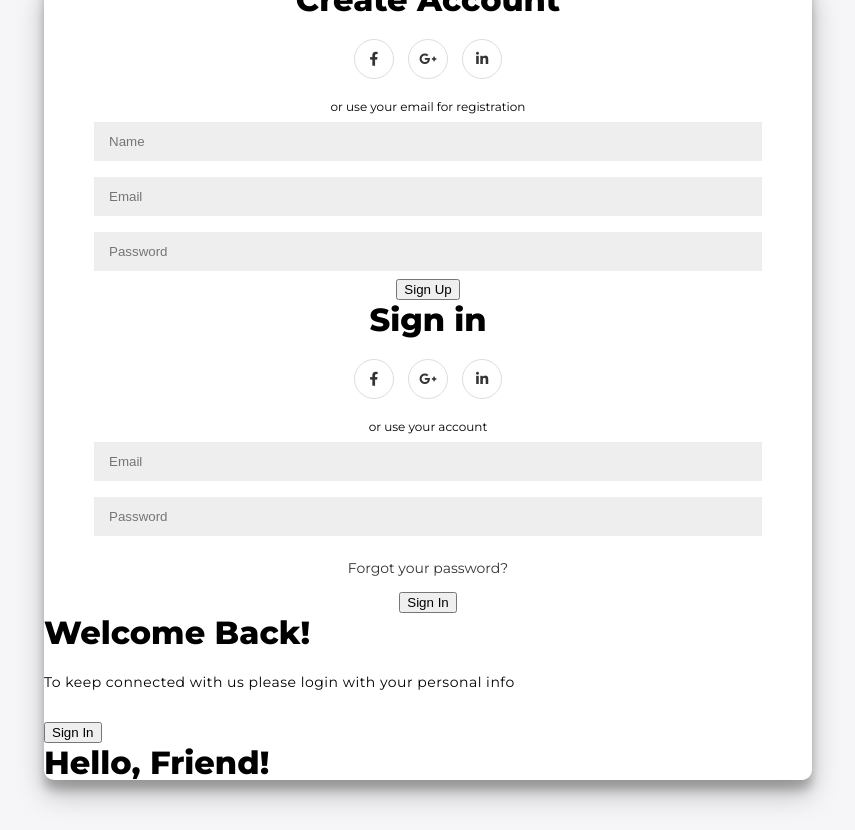
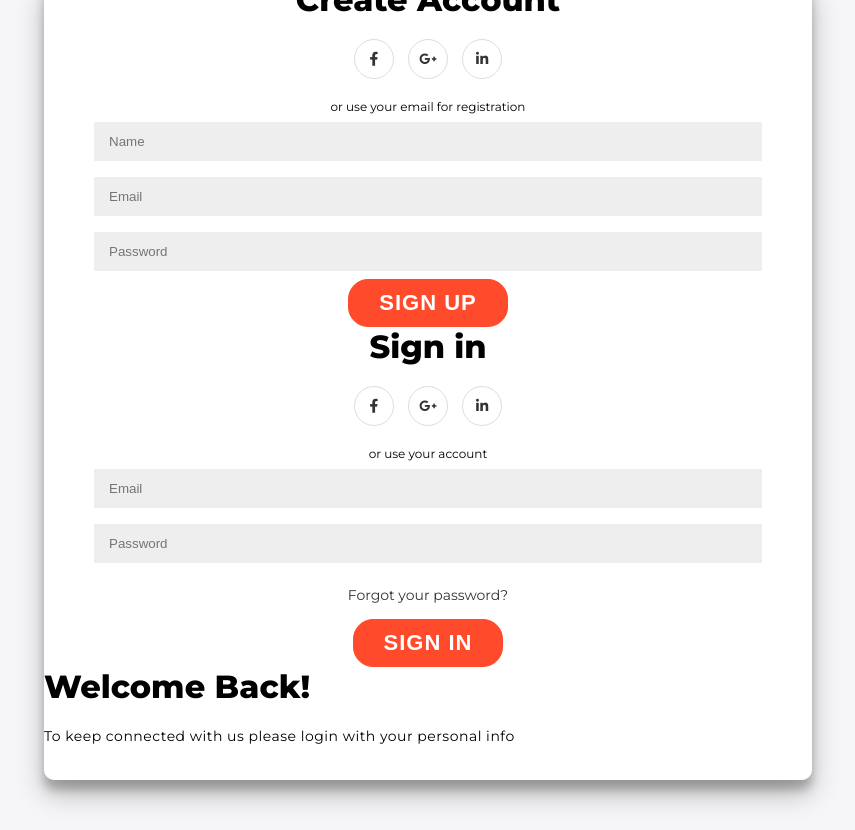
Before and after one commit to KHALEDXSOLIMAN/sliding-sign-In-sign-up-form, a website: page index.html in a window 1280 px wide. Shown: the whole page, without its empty margins (212-1067 px from the left). Drawn offline with Linux system fonts and the light colour scheme.

Commit message:
button style

```diff
--- a/styles.css
+++ b/styles.css
@@ -75,3 +75,26 @@ a {
   margin: 8px;
   width: 100%;
 }
+
+button {
+  border-radius: 20px;
+  border: 1px solid #ff4b2b;
+  background: #ff4b2b;
+  color: #fff;
+  font-size: 22px;
+  font-weight: bold;
+  padding: 10px 30px;
+  letter-spacing: 1px;
+  text-transform: uppercase;
+  transition: transform 80ms ease-in;
+}
+button:active {
+  transform: scale(0.95);
+}
+button:focus {
+  outline: none;
+}
+button.ghost {
+  background: transparent;
+  border-color: #fff;
+}
```
